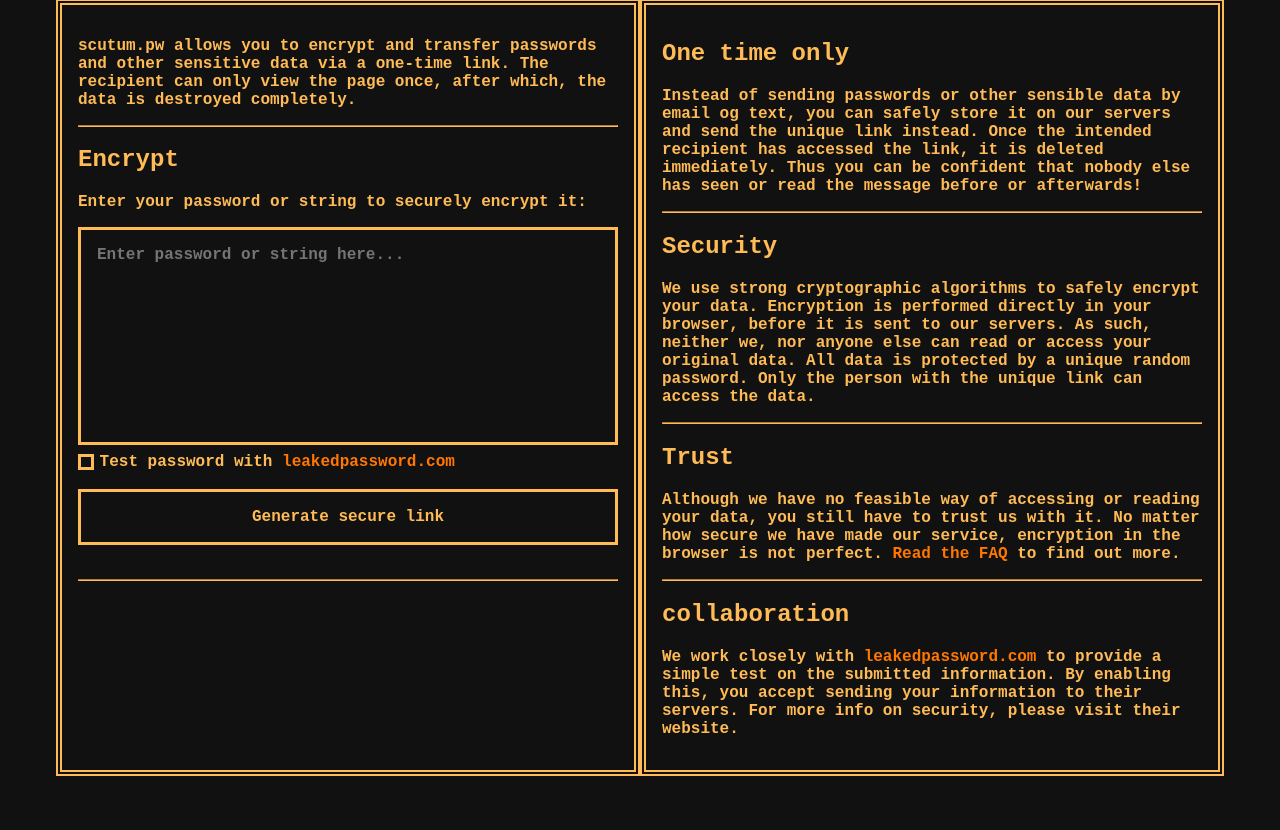
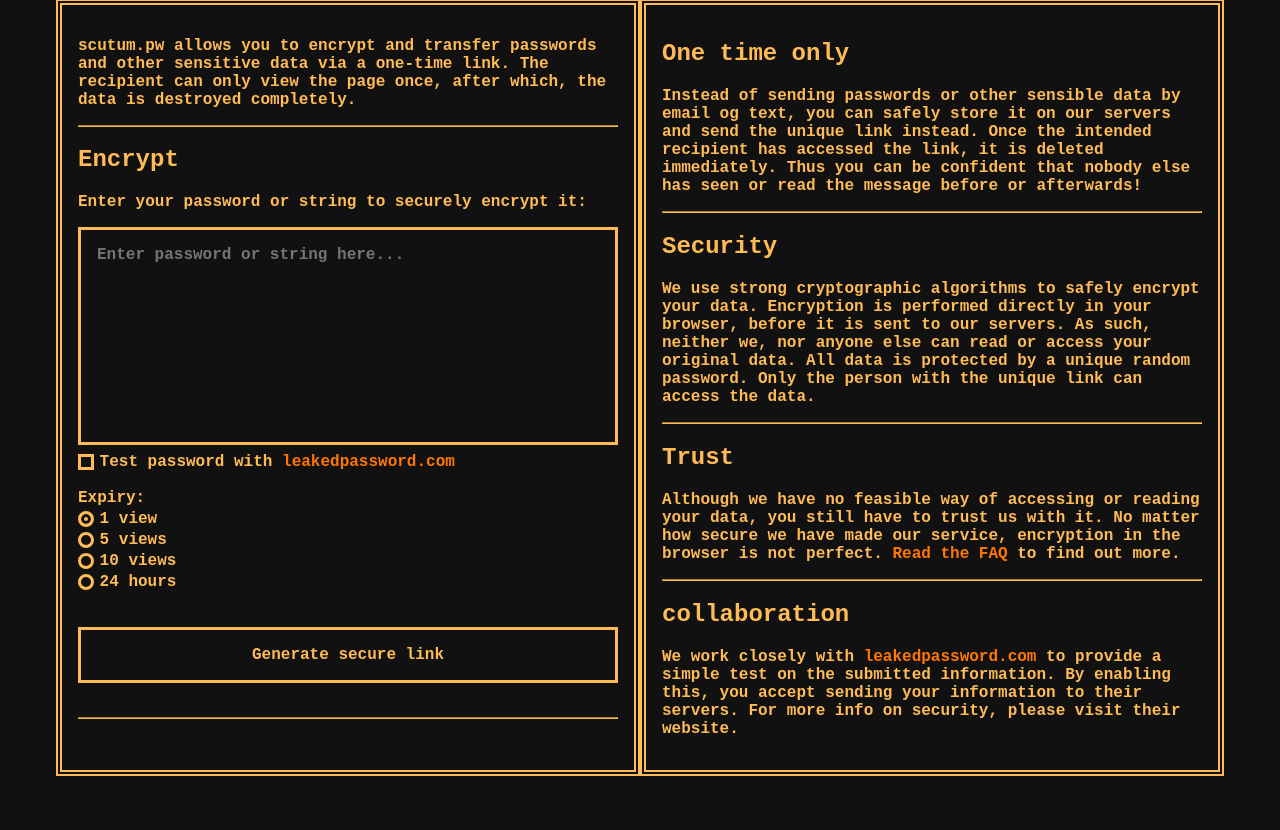
Before and after one commit to triss90/scutum.pw, a PHP site: page / in a window 1280 px wide. Shown: the part 187-1017 px from the top of the page. Run offline with PHP 8.4, Linux system fonts and the light colour scheme.

Commit message:
add support for expiry

```diff
--- a/index.php
+++ b/index.php
@@ -1,14 +1,14 @@
 <?php
-include("_inc/_functions.php");
+include "_inc/_functions.php";
 $key = generateRandomString(64);
 $siteTitle = "scutum.pw";
 
-include("_inc/header.php");
+include "_inc/header.php";
 ?>
 
 <div class="container">
 
-	<?php include("_inc/navigation.php"); ?>
+	<?php include "_inc/navigation.php"; ?>
 
 	<div class="row center-tiny start-medium">
 		<h1 id="funky"><a href="/">Welcome to scutum.pw</a></h1>
@@ -32,6 +32,26 @@ include("_inc/header.php");
 					<input type="checkbox" id="leakedpassword" name="leakedpassword" value="1" />
 					<label for="leakedpassword" class="checkbox-label">Test password with <a href="leakedpassword.com">leakedpassword.com</a></label>
 				</div>
+
+				<br><br>
+
+				<strong>Expiry:</strong><br>
+				<div class="radio">
+					<input type="radio" id="1" name="expiry" checked value="1" />
+					<label for="1" class="radio-label">1 view</label>
+				</div><br>
+				<div class="radio">
+					<input type="radio" id="5" name="expiry" value="5" />
+					<label for="5" class="radio-label">5 views</label>
+				</div><br>
+				<div class="radio">
+					<input type="radio" id="10" name="expiry" value="10" />
+					<label for="10" class="radio-label">10 views</label>
+				</div><br>
+				<div class="radio">
+					<input type="radio" id="24" name="expiry" value="24" />
+					<label for="24" class="radio-label">24 hours</label>
+				</div><br>
 				<br><br>
 				<button id="encrypt" type="submit">Generate secure link</button><br><br>
 			</form>
@@ -78,7 +98,7 @@ include("_inc/header.php");
 		var form = $(this);
 		var url = form.attr('action');
 		var customString = document.getElementById('string').value;
-		var encrypted = sjcl.encrypt("<?php echo $key ?>", customString);
+		var encrypted = sjcl.encrypt("<?php echo $key; ?>", customString);
 		$("#json").val(encrypted);
 		$.ajax({
 			type: "POST",
@@ -106,4 +126,5 @@ include("_inc/header.php");
 	});
 </script>
 
-<?php include("_inc/footer.php"); ?>
+<?php include "_inc/footer.php";
+?>
```
Also changed, not shown: encrypt.php (+40 -15 lines), purge.php (added, +12 -0 lines), raw.php (+12 -8 lines), view.php (+13 -3 lines).
